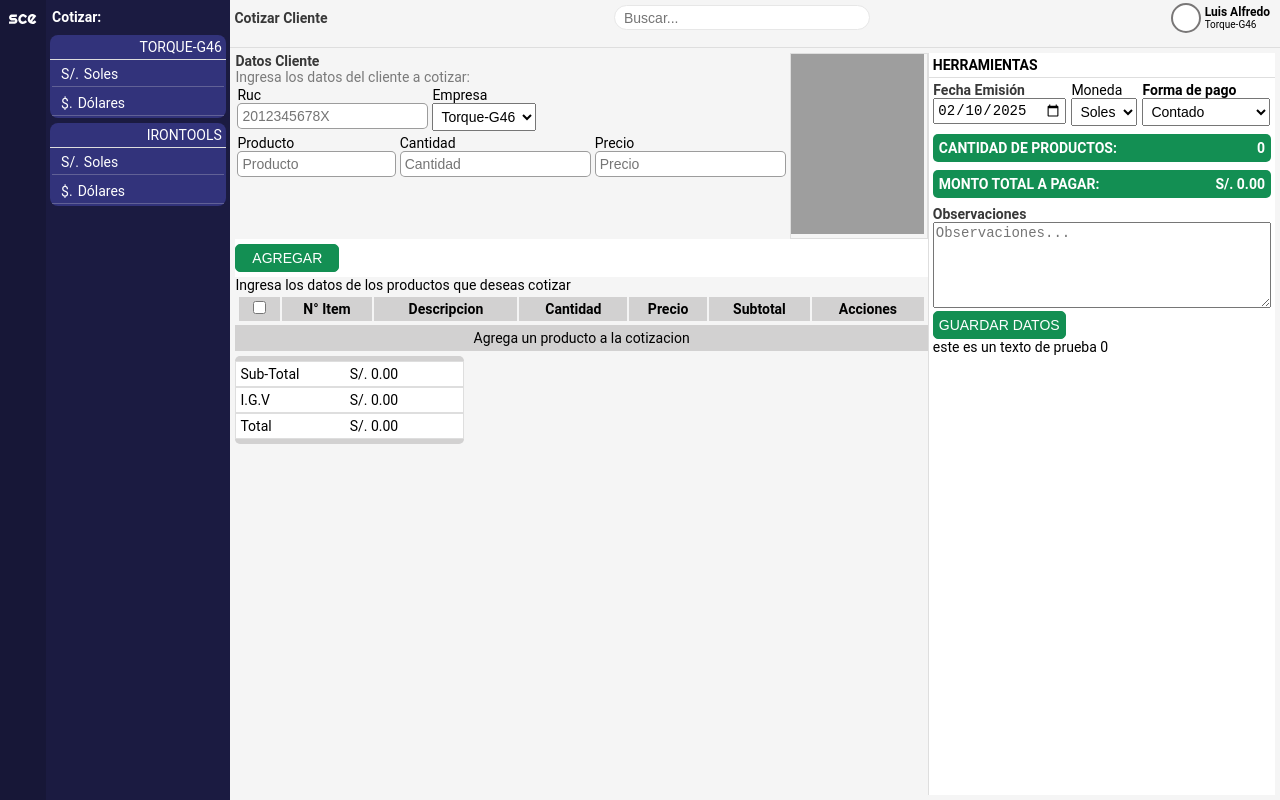
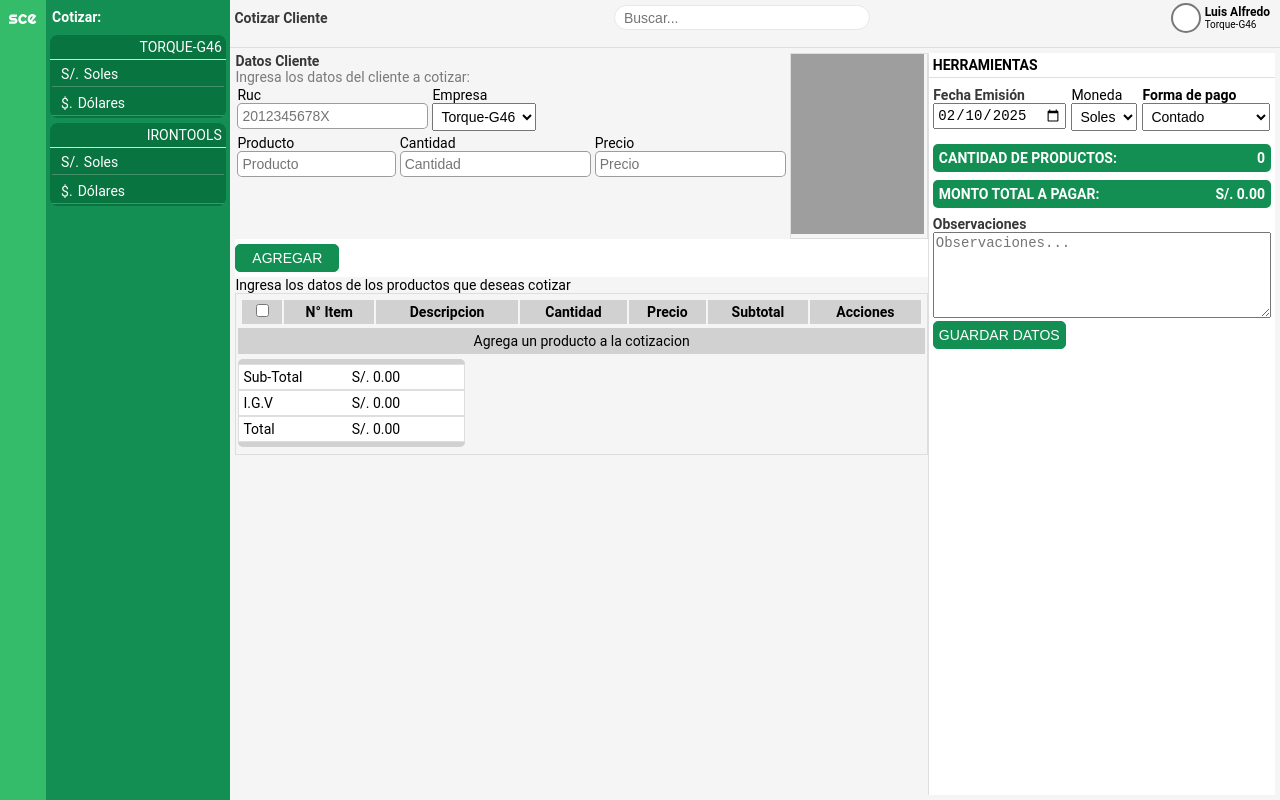
Before and after one commit to LuisPalomin05/FrontendSCE, a React (Create React App) app: page /cotizador in a window 1280 px wide. Built offline with nearby package versions, Linux system fonts and the light colour scheme; grey boxes are pictures that could not be loaded; the HTML template or start-up script is replaced by a standard one.

Commit message:
mejoras en la interfaz de usuario y ajustes de estilo

```diff
--- a/src/components/CotizadorVista.js
+++ b/src/components/CotizadorVista.js
@@ -199,8 +199,8 @@ export default function CotizadorVista() {
             </button>
           </section>
           <p>Ingresa los datos de los productos que deseas cotizar</p>
-          <div>
-            <table className="wd padd1">
+          <div className="padd1 bordergray">
+            <table className="wd padd1 ">
               <thead className="bgGray">
                 <tr>
                   <th className="padd2 ">
@@ -250,7 +250,7 @@ export default function CotizadorVista() {
               </section>
             ) : null}
 
-            <section className="flexColumn w33 bgGray ptop roundborder martop">
+            <section className="flexColumn w33 bgGray ptop roundborder martop ">
               <div className="flexbox padd2 bordergray bgWhite">
                 <p colSpan="4" className="wd1">
                   Sub-Total
@@ -285,7 +285,7 @@ export default function CotizadorVista() {
           <ion-icon name="caret-forward-outline"></ion-icon>
           <h1>HERRAMIENTAS</h1>
         </div>
-        <section className="flexbox padd2 gapp4 jcAround">
+        <section className="flexbox padd2 gapp4 jcAround martop">
           <div>
             <h3 className="cBlack">Fecha Emisión</h3>
             <input
@@ -347,7 +347,6 @@ export default function CotizadorVista() {
           <button className="btnSuccess" type="submit">
             GUARDAR DATOS
           </button>
-          <p>este es un texto de prueba {productos.length}</p>
         </div>
       </div>
     </div>
--- a/src/components/Menulateral.js
+++ b/src/components/Menulateral.js
@@ -50,7 +50,7 @@ const Menulateral = () => {
               </svg>
             </Link>
           </div>
-          <div className="hoverback">
+          <div className="hoverback cPointer">
             <ion-icon class="ioniconwhite" name="list"></ion-icon>
           </div>
 
--- a/src/content/css/App.css
+++ b/src/content/css/App.css
@@ -27,7 +27,10 @@ a, Link{
 
 .sidebar {
   grid-area: sidebar;
-  background: #1b1b41;
+  /* background: #1b1b41; */
+  /* background: #1fcd50; */
+  background: #138f53;
+
   display: grid; /* Sidebar se convierte en un grid */
   grid-template-columns: 20% 78%; /* Dos columnas que ocupan el ancho de sidebar */
   grid-template-rows: 1fr;
@@ -77,7 +80,8 @@ grid-area: sections;
 }
 
 .hoverback:hover{
-  background-color: #433c98;
+  /* background-color: #433c98; */
+  background-color: #087440;
 }
 
 .martop{
@@ -376,3 +380,7 @@ input[type="checkbox"] {
 .roundborder{
   border-radius: 5px;
 }
+
+.justleft{
+  justify-content: left;
+}
--- a/src/content/css/CotizadorPanel.css
+++ b/src/content/css/CotizadorPanel.css
@@ -14,7 +14,7 @@
 
 .EmpresaItembox{
     /* background-color: #fdfdfd; */
-    background-color: #32337b;
+    background-color: #087440;
     /* background-color: #252567; */
 
     height: 40%;
--- a/src/content/css/SideBar.css
+++ b/src/content/css/SideBar.css
@@ -8,7 +8,9 @@
 }
 
 .iconMenuBox{
-    background: #171737;
+    /* background: #171737; */
+    /* background: #34bc6a; */
+    background: #34bc6a;
     height: 100%;
     display: flex;
     justify-content: center;
```
Also changed, not shown: src/content/css/Cotizacioncss.css (added), src/content/css/Cotizador.css (added).
